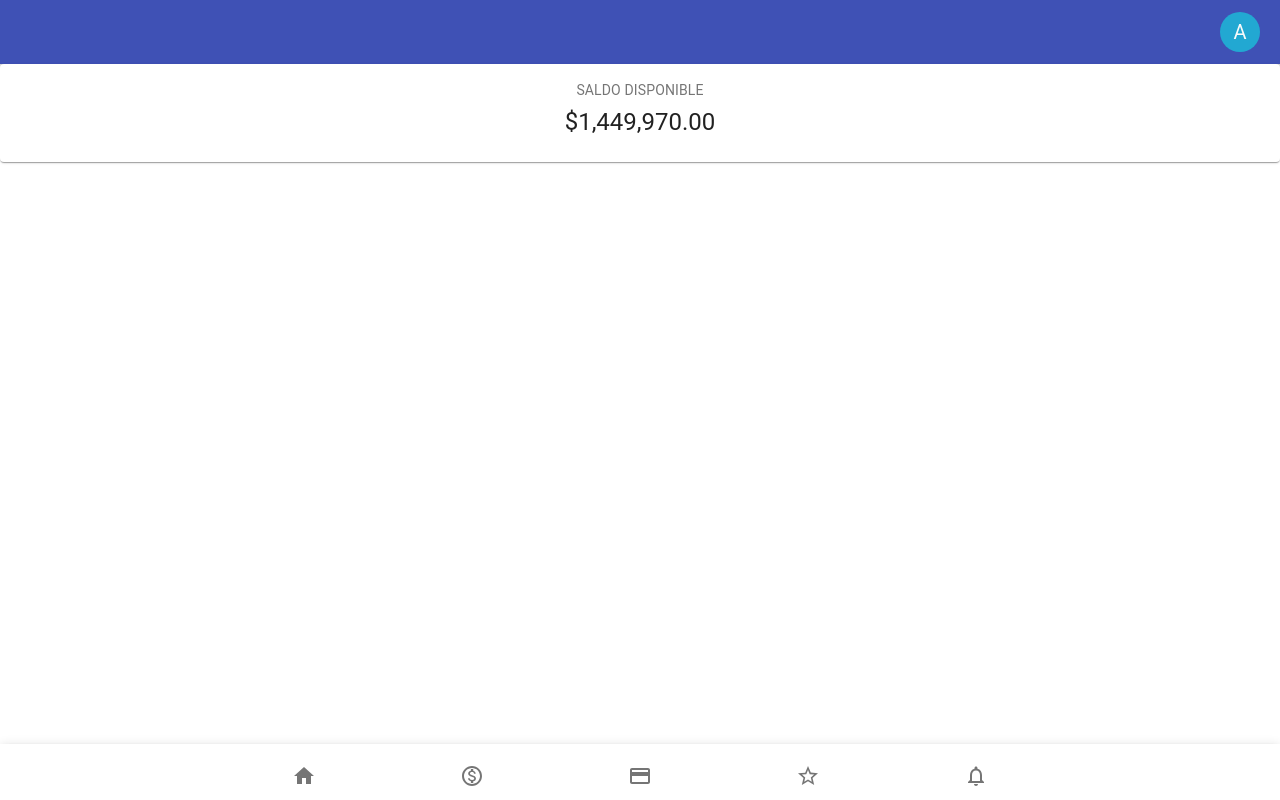
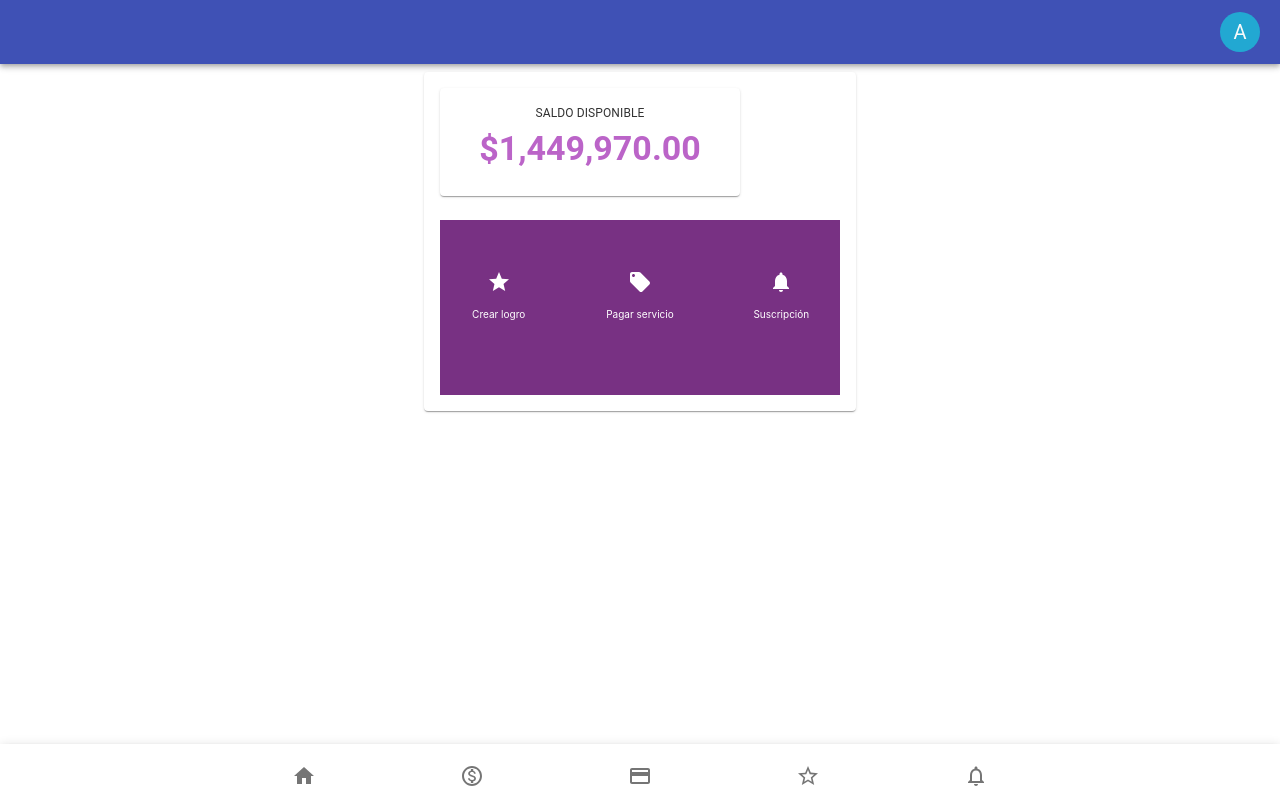
Before and after one commit to carlospablob/ION, a React (Create React App) app: page / in a window 1280 px wide. Built offline with nearby package versions, Linux system fonts and the light colour scheme.

Commit message:
Se agrega un paper como contenedor y se agregan estilos iniciales

```diff
--- a/src/App.js
+++ b/src/App.js
@@ -1,4 +1,4 @@
-import {BrowserRouter as Router, Route, Switch, Link, Redirect} from 'react-router-dom';
+import {BrowserRouter as Router, Route, Switch, Redirect} from 'react-router-dom';
 import './App.css';
 
 import Home from './pages/Home';
--- a/src/components/PriceCard.js
+++ b/src/components/PriceCard.js
@@ -8,11 +8,17 @@ import CardContent from '@material-ui/core/CardContent';
 
 const useStyles = makeStyles({
     cardPrice: {
-      minWidth: 275,
+      maxWidth: 300,
     },
     title: {
-      fontSize: 14,
+      fontSize: 12,
+      color: '#333333'
     },
+    numberPrice: {
+        fontSize: 34,
+        color: '#bb64c8',
+        fontWeight: 'bold'
+    }
   });
 
 const PriceCard = () => {
@@ -25,7 +31,7 @@ const PriceCard = () => {
             <Typography className={classes.title} color="textSecondary" gutterBottom>
                 SALDO DISPONIBLE
             </Typography>
-            <Typography variant="h5" component="h2">
+            <Typography variant="h5" component="h2" className={classes.numberPrice}>
                 $1,449,970.00
             </Typography>
             </CardContent>
--- /dev/null
+++ b/src/components/SectionService.js
@@ -0,0 +1,52 @@
+import React from 'react';
+import { makeStyles } from '@material-ui/core/styles';
+import Grid from '@material-ui/core/Grid';
+import StarIcon from '@material-ui/icons/Star';
+import LocalOfferIcon from '@material-ui/icons/LocalOffer';
+import NotificationsIcon from '@material-ui/icons/Notifications';
+
+const useStyles  = makeStyles({
+    section: {
+        background: '#783183',
+        height: 150,
+        paddingTop: 25
+    },
+    icon: {
+        color: '#FFF'
+    },
+    title: {
+        color: '#FFF',
+        fontSize: 10
+    },
+    row: {
+        paddingTop: 25
+    }
+  })
+
+const ServiceSection = () => {
+    const classes = useStyles();
+
+    return (
+        <div className={classes.section}>
+            <Grid container spacing={3} className={classes.row}>
+                <Grid item xs={4} md={4}>
+                    <StarIcon className={classes.icon}/>
+                    <p className={classes.title}> Crear logro</p>
+                </Grid>
+                <Grid item xs={4} md={4}>
+                    <LocalOfferIcon className={classes.icon}/>
+                    <p className={classes.title}> Pagar servicio </p>
+                </Grid>
+                <Grid item xs={4} md={4}>
+                    <NotificationsIcon className={classes.icon}/>
+                    <p className={classes.title}>Suscripción</p>
+                </Grid>
+            </Grid>
+
+
+        </div>
+    )
+}
+
+
+export default ServiceSection;
--- a/src/pages/Home.js
+++ b/src/pages/Home.js
@@ -3,8 +3,11 @@ import FooterNavigation from '../components/FooterNavigation';
 import { makeStyles } from '@material-ui/core/styles';
 import PriceCard from '../components/PriceCard';
 import HeaderBar from '../components/HeaderBar';
+import ServiceSection from '../components/SectionService';
+import Grid from '@material-ui/core/Grid';
+import Paper from '@material-ui/core/Paper';
 
-const useStyles  = makeStyles({
+const useStyles  = makeStyles((theme) => ({
   root: {
 
   },
@@ -12,18 +15,37 @@ const useStyles  = makeStyles({
     background: 'blue',
     position: 'absolute',
     bottom: '0px'
-  }
-})
+  },
+  paper: {
+    maxWidth: 400,
+    margin: `${theme.spacing(1)}px auto`,
+    padding: theme.spacing(2),
+  },
+}));
 
 const Home = () => {
   const classes = useStyles();
 
   return (
     <div className={classes.root}>
-
       <HeaderBar />
 
-      <PriceCard />
+      <Paper className={classes.paper}>
+        <Grid container spacing={3} className={classes.row}>
+
+          <Grid item xs={12} md={12} lg={12}>
+            <PriceCard />
+
+          </Grid>
+
+          <Grid item xs={12} md={12} lg={12}>
+            <ServiceSection />
+          </Grid>
+
+        </Grid>
+      </Paper>
+
+
 
 
       <FooterNavigation  className={classes.footer}/>
```
